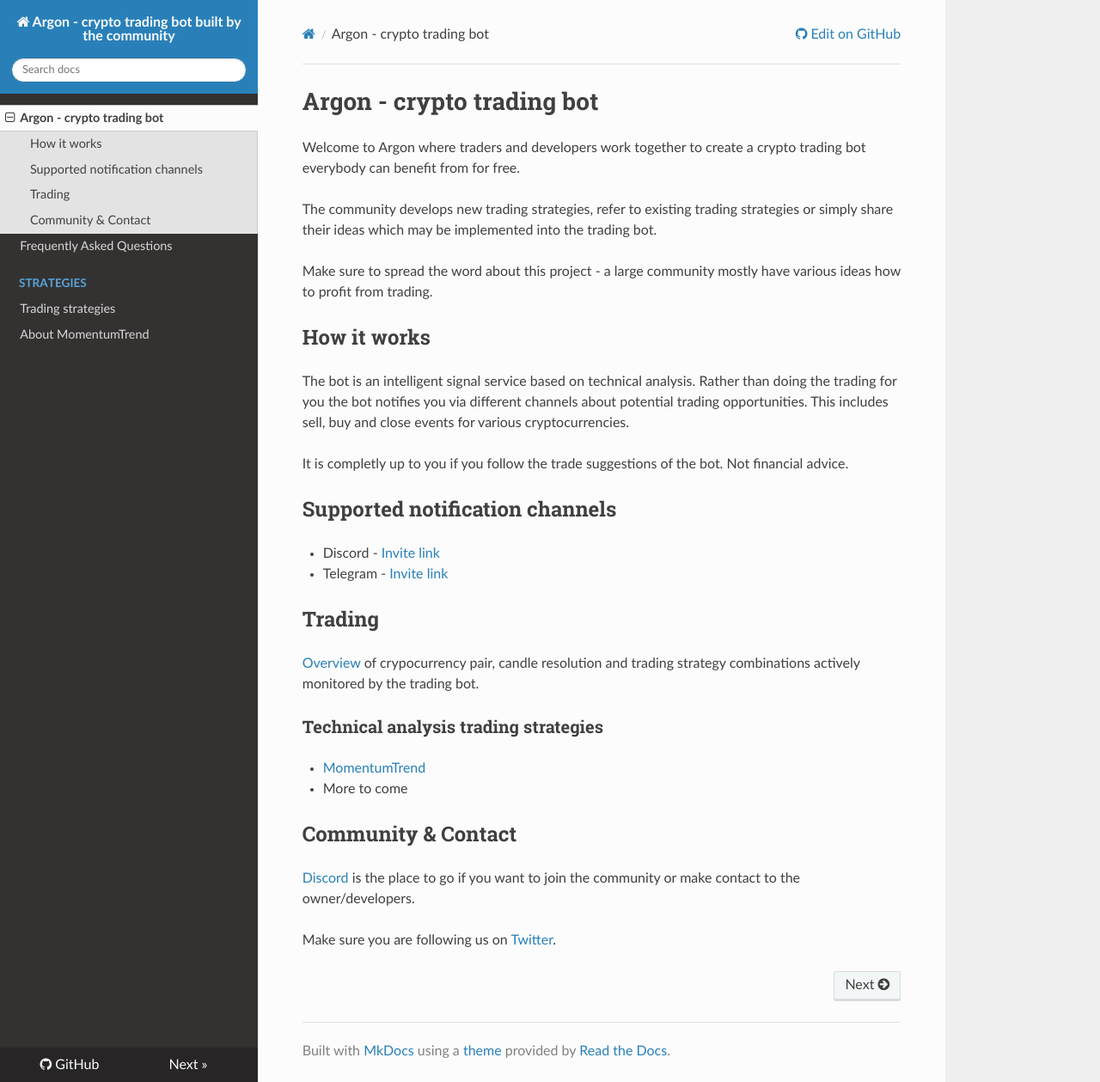
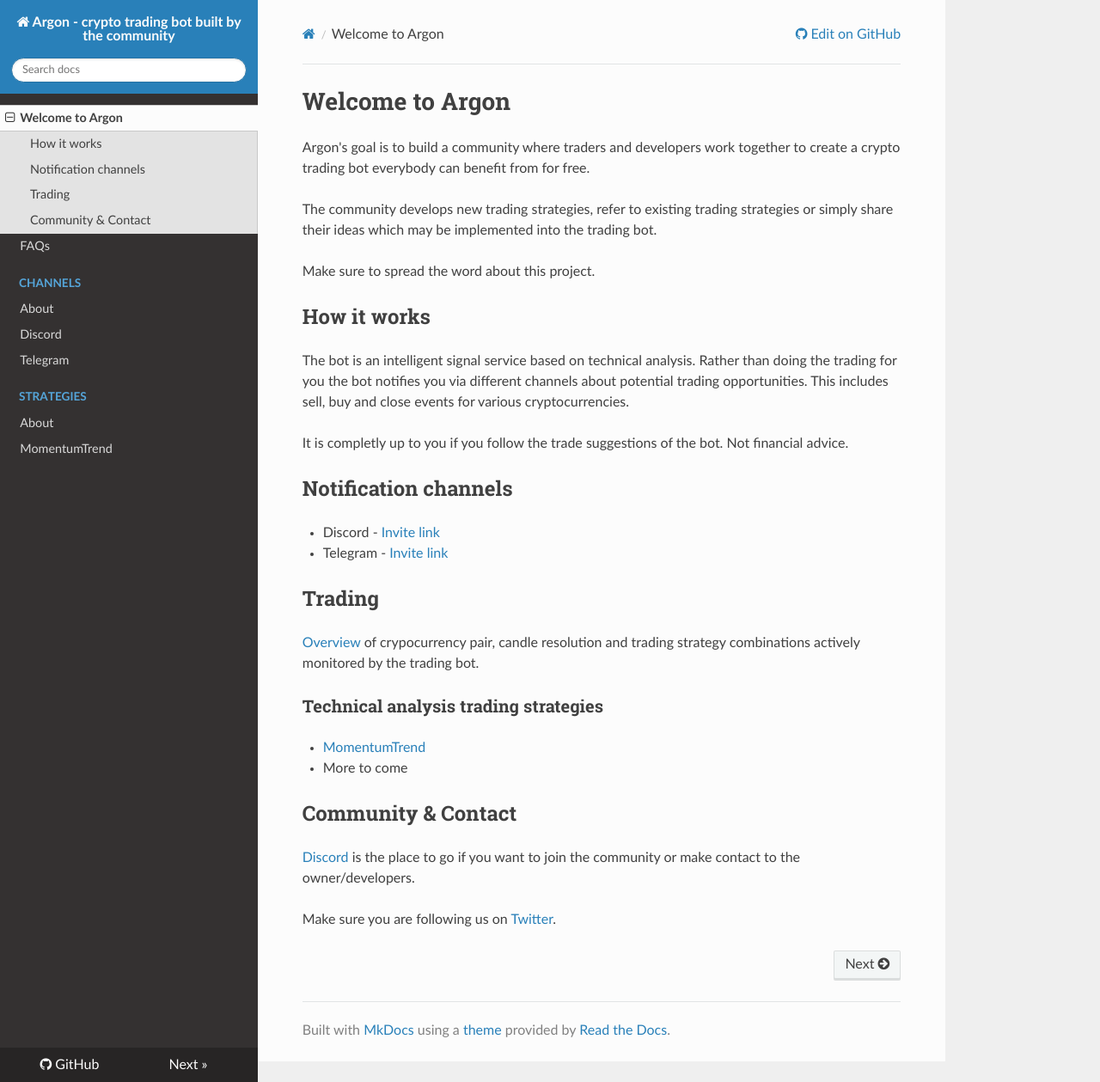
Before and after one commit to huetterma/argon, an MkDocs documentation site: the page built from docs/README.md, in a window 1280 px wide and 1259 px high. Shown: the whole window at 86% size. Built offline with MkDocs 1.6.1, drawn with Linux system fonts in a browser that asks for light colours; nearby versions of some CDN libraries.

Commit message:
MKDOCS: improvement of docs

```diff
--- a/docs/FAQ.md
+++ b/docs/FAQ.md
@@ -1,4 +1,4 @@
-# Frequently Asked Questions
+# FAQs
 
 - [How do I suggest a trading strategy for implementation into the bot?](#how-do-i-suggest-a-trading-strategy-for-implementation-into-the-bot)
 - [Why should I share my trading strategy?](#why-should-i-share-my-trading-strategy)
--- a/docs/README.md
+++ b/docs/README.md
@@ -1,10 +1,10 @@
-# Argon - crypto trading bot
+# Welcome to Argon
 
-Welcome to Argon where traders and developers work together to create a crypto trading bot everybody can benefit from for free.
+Argon's goal is to build a community where traders and developers work together to create a crypto trading bot everybody can benefit from for free.
 
 The community develops new trading strategies, refer to existing trading strategies or simply share their ideas which may be implemented into the trading bot.
 
-Make sure to spread the word about this project - a large community mostly have various ideas how to profit from trading.
+Make sure to spread the word about this project.
 
 ## How it works
 
@@ -12,7 +12,7 @@
 
 It is completly up to you if you follow the trade suggestions of the bot. Not financial advice.
 
-## Supported notification channels
+## Notification channels
 
 * Discord - [Invite link](https://discord.gg/kneWnuAsQv)
 * Telegram - [Invite link](https://t.me/+EV4FF-be6uJkYWFi)
--- /dev/null
+++ b/docs/channels/Index.md
@@ -0,0 +1 @@
+# About
--- a/mkdocs.yml
+++ b/mkdocs.yml
@@ -17,6 +17,10 @@
 nav:
   - README.md
   - FAQ.md
+  - Channels:
+    - channels/Index.md
+    - channels/Discord.md
+    - channels/Telegram.md
   - Strategies:
-      - strategies/Overview.md
-      - strategies/MomentumTrend.md
+    - strategies/Index.md
+    - strategies/MomentumTrend.md
```
Also changed, not shown: docs/channels/Discord.md (added, +1 -0 lines), docs/channels/Telegram.md (added, +1 -0 lines), docs/strategies/Index.md (added, +12 -0 lines), docs/strategies/MomentumTrend.md (+34 -1 lines), docs/strategies/Overview.md (deleted, +0 -40 lines).
